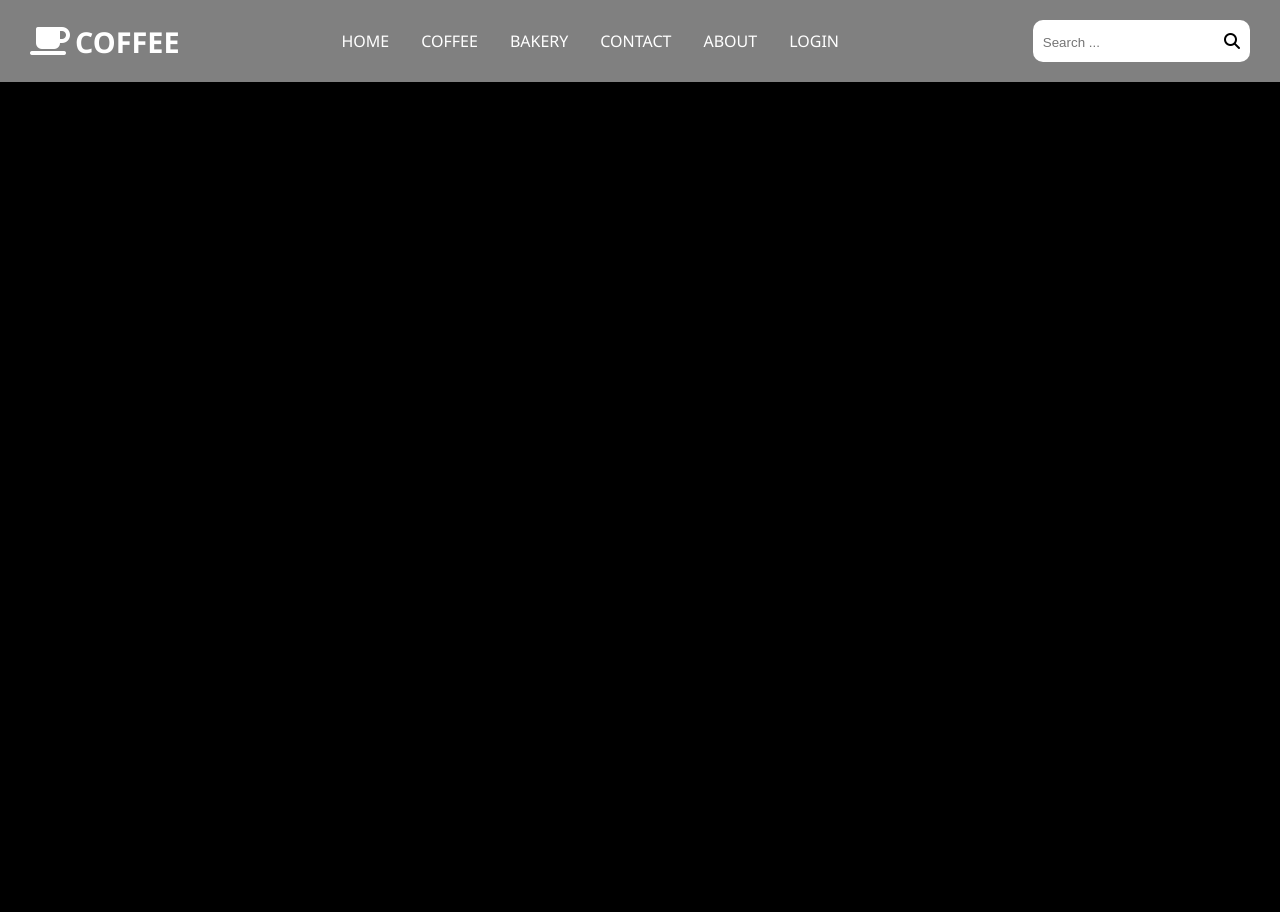
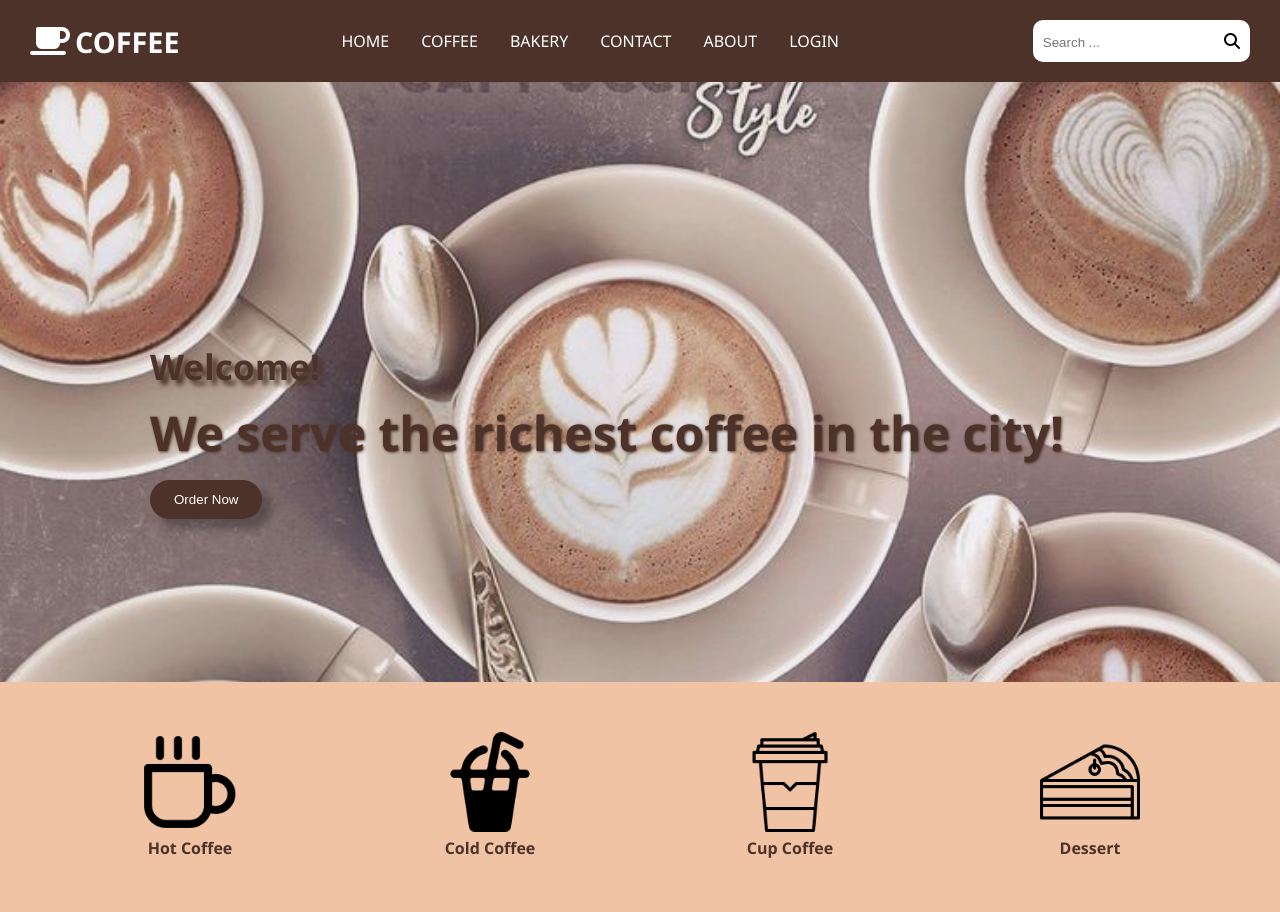
Before and after one commit to KaungHtetAllen/Coffee-Shop, a plain HTML site: page index.html in a window 1280 px wide. Shown: the top 912 px of the page. Drawn offline with Linux system fonts and the light colour scheme.

Commit message:
Create Cover Image and Some Icons

```diff
--- a/index.html
+++ b/index.html
@@ -11,7 +11,7 @@
 <body>
     <!-- navbar start -->
     <header>
-        <div class="container">
+        <section class="container">
             <nav class="navbar">
                 <div class="logo">
                     <i class="fa-solid fa-mug-saucer"></i>
@@ -30,8 +30,42 @@
                     <button class="btn"><i class="fa-solid fa-magnifying-glass"></i></button>
                 </div>
             </nav>
-        </div>
+        </section>
     </header>
     <!-- navbar end -->
+    <!-- cover image start -->
+    <section class="img-container">
+        <div class="cover">
+            <img src="./image/cover.jpg" alt="">
+        </div>
+        <div class="cover-text">
+            <h2>Welcome!</h2>
+            <h3>We serve the richest coffee in the city!</h3>
+            <button>Order Now</button>
+        </div>
+    </section>
+    <!-- cover image end -->
+    <!-- category logo start -->
+    <section class="category">
+        <div class="category-logo">
+            <div class="icon">
+                <img src="./icons/5288416_cafe_coffee_cup_drink_glass_icon.png" alt="">
+                <h4>Hot Coffee</h4>
+            </div>
+            <div class="icon">
+                <img src="./icons/7830771_coffee_cold_icon.png" alt="">
+                <h4>Cold Coffee</h4>
+            </div>
+            <div class="icon">
+                <img src="./icons/4301505_americano_break_coffee_cup_relax_icon.png" alt="">
+                <h4>Cup Coffee</h4>
+            </div>
+            <div class="icon">
+                <img src="./icons/4301507_birdthday_cake_dessert_piece_cheese_icon.png" alt="">
+                <h4>Dessert</h4>
+            </div>
+        </div>
+    </section>
+    <!-- category logo end -->
 </body>
 </html>
--- a/style.css
+++ b/style.css
@@ -6,8 +6,10 @@
 }
 
 :root{
+    --main-color:#4c3228;
+    --secondary-color:#9d7651;
     --btn-color:#33471f;
-    --bg-color:black;
+    --bg-color:#efc3a4;
     --text-color:white;
 }
 
@@ -32,7 +34,7 @@ header{
     justify-content: space-between;
     align-items: center;
     padding: 20px 30px;
-    background-color: grey;
+    background-color: var(--main-color);
 
 }
 
@@ -44,29 +46,38 @@ header{
     /* padding: 20px; */
 }
 
-@keyframes bounce {
-    0%{
-        transform: translateY(0px);
+@keyframes hithere {
+    30% {
+        transform: scale(1.2);
     }
-    50%{
-        transform: translateY(-10px);
+    40%{
+        transform: rotate(-20deg) scale(1.2);
     }
-    100%{
-        transform: translateY(0px);
-
+    50% {
+         transform: rotate(20deg) scale(1.2);
     }
-}
+    60%  {
+        transform: rotate(-20deg) scale(1.2);
+    }
+    70% {
+         transform: rotate(0deg) scale(1.2);
+    }
+    100% {
+         transform: scale(1);
+    }
+  }
 
 .logo i{
     margin-right: 5px;
     font-size: 2rem;
     cursor: pointer;
-    animation: linear;
+    animation:linear;
+    color: var(--text-color);
 }
 
 .logo i:hover{
-    animation-name: bounce;
-    animation-duration: 1s;
+    animation-name: hithere;
+    animation-duration: 2s;
 }
 
 .logo h2{
@@ -99,7 +110,7 @@ header{
     content: '';
     width:0%;
     height: 3px;
-    background-color: red;
+    background-color: var(--secondary-color);
     border-radius: 2px;
     position: absolute;
     bottom:-3px;
@@ -132,8 +143,123 @@ header{
     transition: 0.5s;
 }
 
-.navbar .searchbar .btn:hover{
+.navbar .searchbar .btn:active{
     transform: scale(1.3) rotate3d(10,10,0,180deg);
 }
 
 /* navbar section end */
+
+/* Cover Image Section Start */
+
+.img-container{
+    background-color: red;
+    position: relative;
+
+
+}
+
+.img-container .cover{
+    background-color: blue;
+    width: 100%;
+    display: flex;
+    justify-content: center;
+    align-items: center;
+}
+
+.img-container .cover img{
+    width: 100%;
+    object-fit: cover;
+    height: 600px;
+    opacity: 0.95;
+
+}
+
+
+.img-container .cover-text{
+    position: absolute;
+    top:260px;
+    left: 150px;
+}
+
+.img-container .cover-text h2{
+    font-size: 2.2rem;
+    color: var(--main-color);
+    font-weight: 800;
+    text-shadow: 5px 5px 5px var(--main-color);
+
+}
+
+.img-container .cover-text h3{
+    margin-top: 10px;
+    font-size: 3rem;
+    color: var(--main-color);
+    text-shadow: 1px 1px 3px var(--main-color);
+}
+
+.img-container .cover-text button{
+    margin-top: 15px;
+    padding:12px 24px;
+    background-color: var(--main-color);
+    color: var(--text-color);
+    font-weight: 500;
+    border-radius: 20px;
+    border: none;
+    box-shadow: 10px 10px 10px rgba(0,0,0,0.3);
+    transition: 0.5s;
+}
+
+
+.img-container .cover-text button:hover{
+    filter: brightness(1.1);
+    transform: scale(1.2);
+    cursor: pointer;
+}
+/* Cover Image Section End */
+
+
+/* category logo section start */
+
+
+  @keyframes bounce {
+      0%, 20%, 50%, 80%, 100% {transform: translateY(0);}
+      40% {transform: translateY(-30px);}
+      60% {transform: translateY(-15px);}
+  }
+
+.category{
+    background-color:var(--bg-color);
+
+}
+
+.category .category-logo {
+    display:flex;
+    justify-content:center;
+    align-items:center;
+}
+
+.category .category-logo .icon{
+    margin:50px 100px;
+
+}
+
+
+.category .category-logo img{
+    width: 100px;
+    height:100px;
+    background-color:var(--bg-color);
+    color:black;
+    cursor: pointer;
+}
+
+.category .category-logo img:hover{
+    animation: linear;
+    animation-name: bounce;
+    animation-duration: 1s;
+}
+
+.category .category-logo .icon h4{
+    color: var(--main-color);
+    text-align: center;
+}
+
+/* category logo section end */
```
Also changed, not shown: icons/4301505_americano_break_coffee_cup_relax_icon.png (added), icons/4301507_birdthday_cake_dessert_piece_cheese_icon.png (added), icons/5288416_cafe_coffee_cup_drink_glass_icon.png (added), icons/7830771_coffee_cold_icon.png (added), image/Premium Photo _ Space black coffee and bean in sack food background.jpg (added), image/cover.jpg (added).
